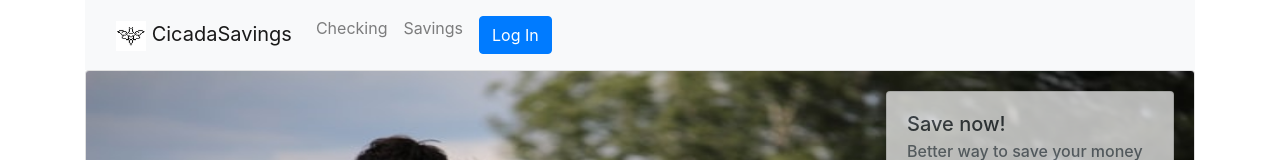
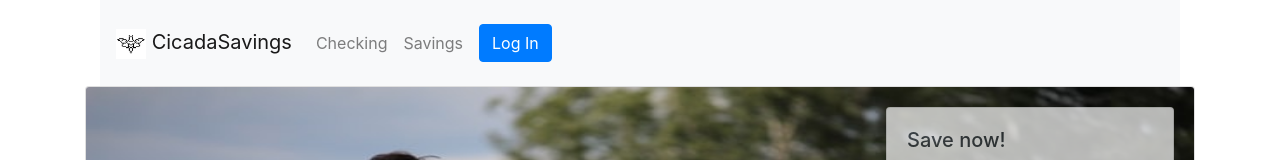
Before and after one commit to Cicada0315/Cicada-Savings, a React (Create React App) app: page / in a window 1280 px wide. Shown: the top 160 px of the page. Built offline with nearby package versions, Linux system fonts and the light colour scheme; no server answers.

Commit message:
modified NavBar.js Nav.Links look better

```diff
--- a/src/components/NavBar.js
+++ b/src/components/NavBar.js
@@ -4,19 +4,24 @@ import { Navbar, Container, Nav, Button } from 'react-bootstrap';
 
 const NavBar=()=>{
     return(
-        <Navbar bg="light" expand="lg">
         <Container>
+            <Navbar bg="light" expand="lg">
             <Navbar.Brand href="/"><img src={Cicada} width="30" height="30" alt="logo"/> CicadaSavings</Navbar.Brand>
             <Navbar.Toggle aria-controls="basic-navbar-nav" />
             <Navbar.Collapse id="basic-navbar-nav">
-            <Nav className="me-auto">
-                <Nav.Link href="/checkings">Checking</Nav.Link>
-                <Nav.Link href="/savings">Savings</Nav.Link>
-                <Nav.Link href="/login"><Button className="buttons" variant="primary">Log In</Button></Nav.Link>
-            </Nav>
+                <Nav className="me-auto">
+                    <Nav.Link href="/checkings">Checking</Nav.Link>
+                    <Nav.Link href="/savings">Savings</Nav.Link>
+                </Nav>
+
+                <Nav>
+                    <Navbar.Text>
+                    <Nav.Link href="/login"><Button className="buttons" variant="primary">Log In</Button></Nav.Link>
+                    </Navbar.Text>
+                </Nav>
             </Navbar.Collapse>
+            </Navbar>
         </Container>
-        </Navbar>
     )
 }
 
```
